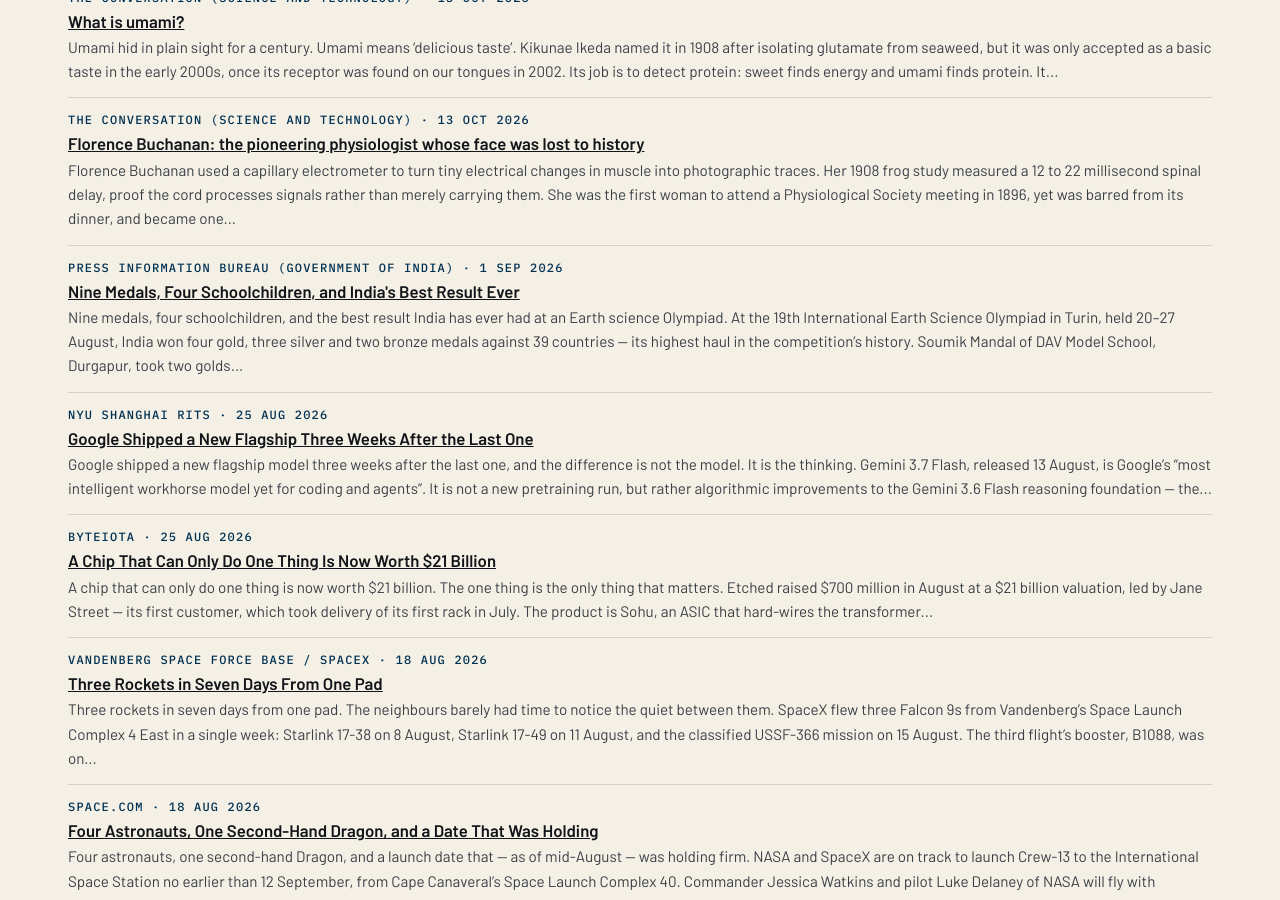
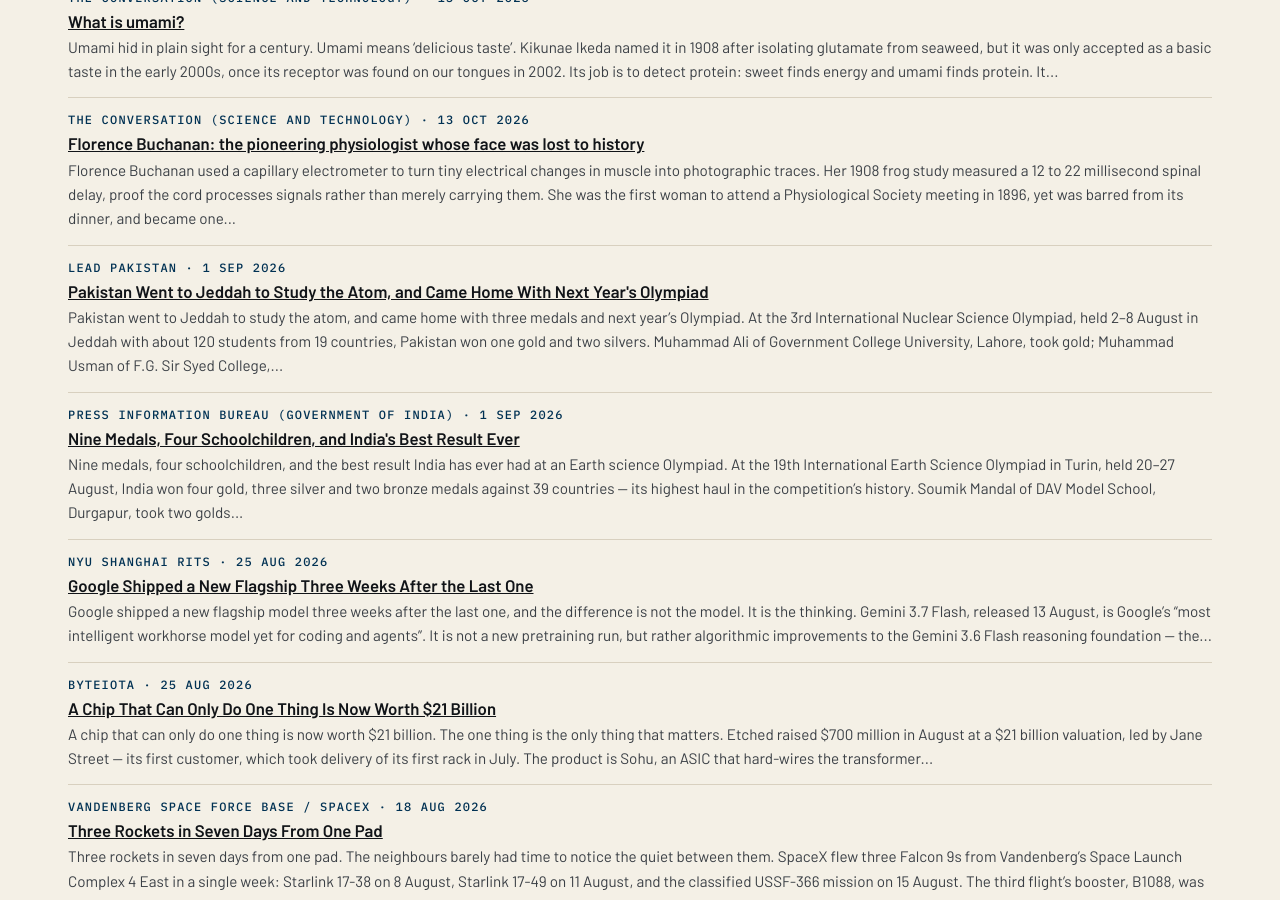
Before and after one commit to katz-news/katz.news, a Jekyll site: the page built from briefs/index.html, in a window 1280 px wide and 900 px high, scrolled down 14549 px. Built offline with Jekyll 4.4.1, drawn with Linux system fonts in a browser that asks for light colours.

Commit message:
Publish 2026-11-06

```diff
--- a/_data/build.yml
+++ b/_data/build.yml
@@ -1 +1 @@
-published_at: 2026-11-06T20:08:08Z
+published_at: 2026-11-06T20:09:05Z
--- /dev/null
+++ b/_posts/briefs/2026-11-06-pakistan-went-to-jeddah-to-study-the-atom-and-came-home-with-next-years-olympiad.md
@@ -0,0 +1,16 @@
+---
+published: true
+title: Pakistan Went to Jeddah to Study the Atom, and Came Home With Next Year's
+  Olympiad
+date: 2026-09-01
+section: education
+source_name: Lead Pakistan
+source_url: https://leadpakistan.com.pk/news/pakistan-wins-three-medals-at-intl-nuclear-science-olympiad/
+---
+Pakistan went to Jeddah to study the atom, and came home with three medals and next year's Olympiad.
+
+At the 3rd International Nuclear Science Olympiad, held 2–8 August in Jeddah with about 120 students from 19 countries, Pakistan won one gold and two silvers. Muhammad Ali of Government College University, Lahore, took gold; Muhammad Usman of F.G. Sir Syed College, Rawalpindi, and Seerat Fatima Bhatti of Nixor College, Karachi, took silver. The team was picked through the national Pakistan Nuclear Science Olympiad and trained at PIEAS under the Pakistan Atomic Energy Commission.
+
+Hosts Saudi Arabia topped the overall table, but the closing ceremony belonged to Pakistan: it was announced as host of the fourth INSO in 2027.
+
+Conclusion: Pakistan is not just competing in nuclear science, but rather collecting it — medals this year, the whole Olympiad next.
```
